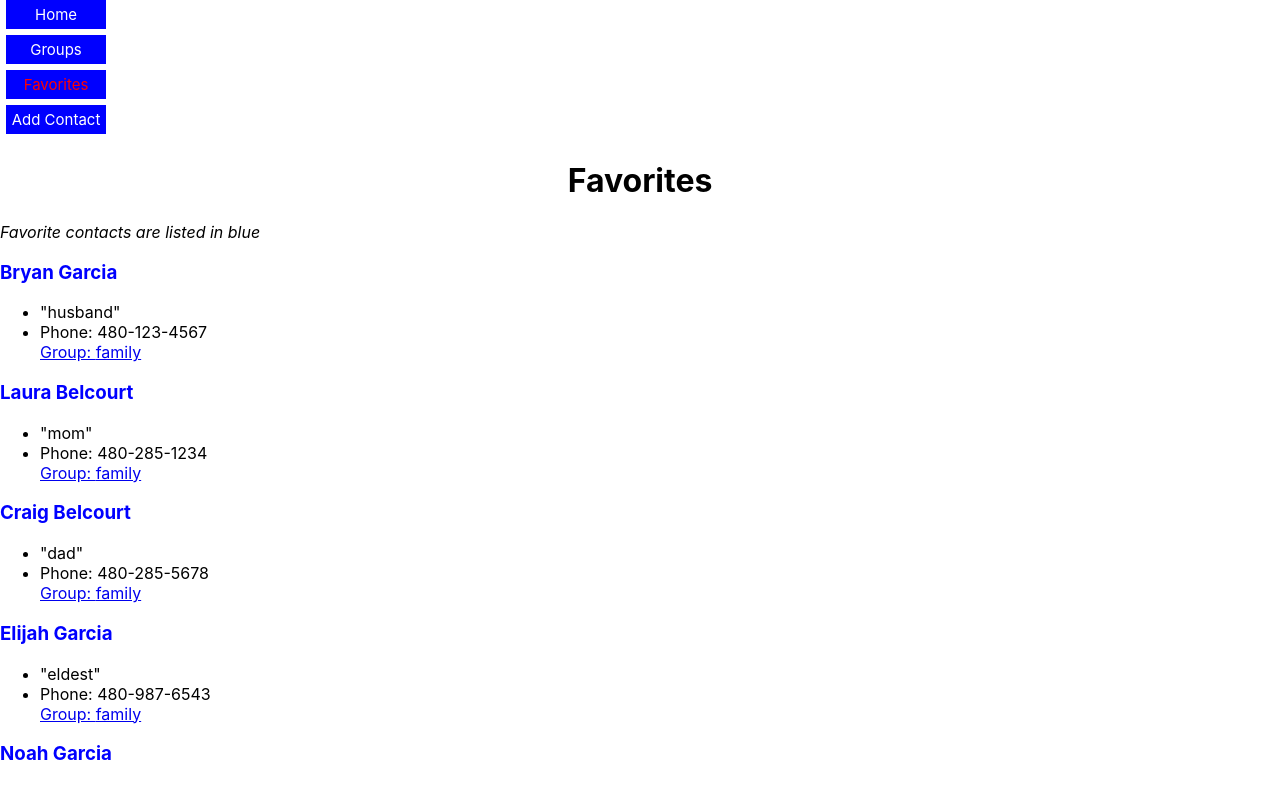
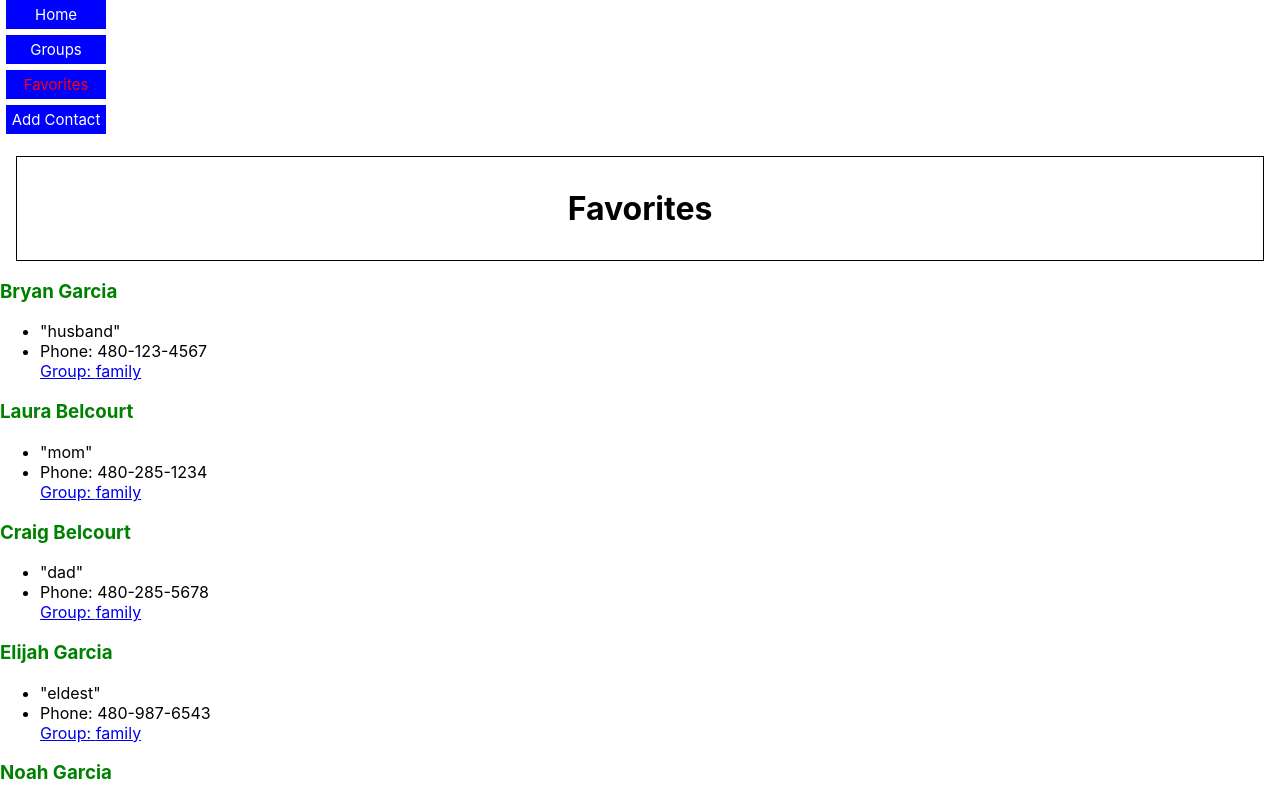
Before and after one commit to belc0011/address-book-app, a React (Create React App) app: page /favorites in a window 1280 px wide. Shown: the top 786 px of the page. Built offline with nearby package versions, Linux system fonts and the light colour scheme; data requests are answered from the project's data file.

Commit message:
finish css styling

```diff
--- a/src/AddressBook.js
+++ b/src/AddressBook.js
@@ -12,7 +12,7 @@ function AddressBook( ) {
             <main>
                 <h1>Address Book</h1>
                 <h2 id="main-heading">Hello! All of your contacts are listed below.</h2>
-                <em>Favorite contacts are listed in blue</em>
+                <em>Favorite contacts are listed in green</em>
                 {contacts.map(contact => {
                     return (
                         <ContactCard name={contact.name} phone={contact.phone} nickname={contact.nickname} favorite={contact.favorite} key={contact.id} group={contact.group}/>
--- a/src/Favorites.js
+++ b/src/Favorites.js
@@ -11,8 +11,7 @@ function Favorites() {
     return (
         <div>
             <main>
-                <h1>Favorites</h1>
-                <em>Favorite contacts are listed in blue</em>
+                <h1 className="parent">Favorites</h1>
                 <div>
                     {contacts.filter(contact => contact.favorite)
                     .map(contact => {
--- a/src/Form.js
+++ b/src/Form.js
@@ -64,6 +64,7 @@ function Form() {
     return (
         <div>
             <main>
+                <h1>Add a New Contact</h1>
                 <form onSubmit={handleSubmit}>
                     <label htmlFor="name">Name</label>
                     <div>
@@ -96,7 +97,10 @@ function Form() {
                         <option value="false">No</option>
                     </select>
                     </div>
-                    <button type="submit">Submit</button>
+                    <div>
+                        <p></p>
+                        <button type="submit">Submit</button>
+                    </div>
                 </form>
             </main>
         </div>
--- a/src/Groups.js
+++ b/src/Groups.js
@@ -10,7 +10,7 @@ function Groups() {
         <div>
             <main>
                 <h1 className="parent">Groups</h1>
-                <em>Favorite contacts are listed in blue</em>
+                <em>Favorite contacts are listed in green</em>
                 <div className="child">
                 <h2>Family</h2>
                     {contacts.filter(contact => contact.group === "family")
--- a/src/index.css
+++ b/src/index.css
@@ -31,7 +31,7 @@ code {
 
 h1{text-align: center}
 
-h3{color: blue}
+h3{color: green}
 
 #main-heading{text-align: center}
 
@@ -46,3 +46,26 @@ h3{color: blue}
   padding: 1rem 1rem;
   vertical-align: top;
 }
+
+form{
+  text-align: center;
+}
+
+form label {
+  display: block;
+  margin-bottom: 10px;
+  margin-top: 10px;
+}
+
+form textarea {
+  width: 100%; /* Make input fields and textarea full width */
+  padding: 8px; /* Add padding to input fields and textarea */
+  margin-bottom: 15px; /* Add margin between each input field and the next element */
+}
+
+form input[type="submit"] {
+  width: auto; /* Make submit button width auto to fit content */
+  padding: 10px 20px; /* Add padding to submit button */
+  margin-top: 15px; /* Add margin between last input field and submit button */
+  display: block; /* Ensure the button is displayed as a block element */
+}
```
